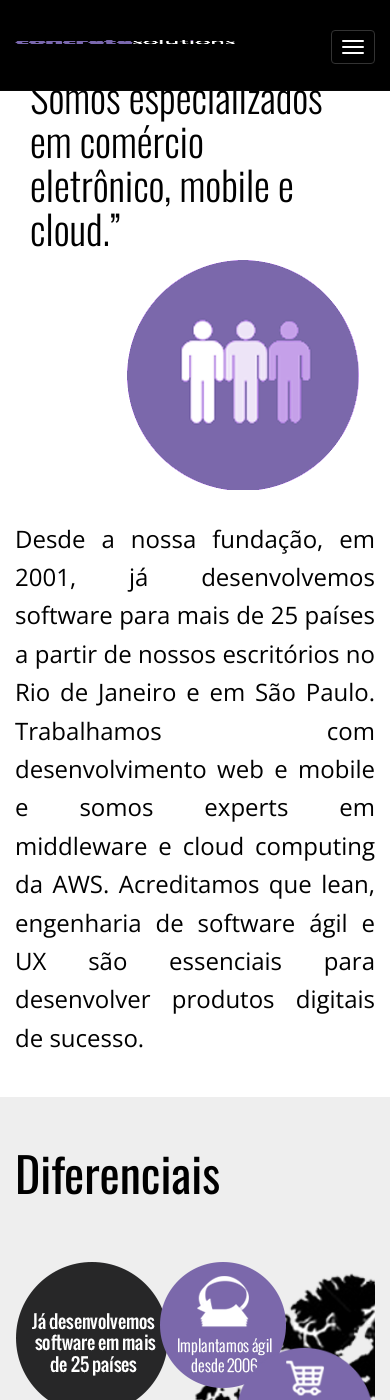
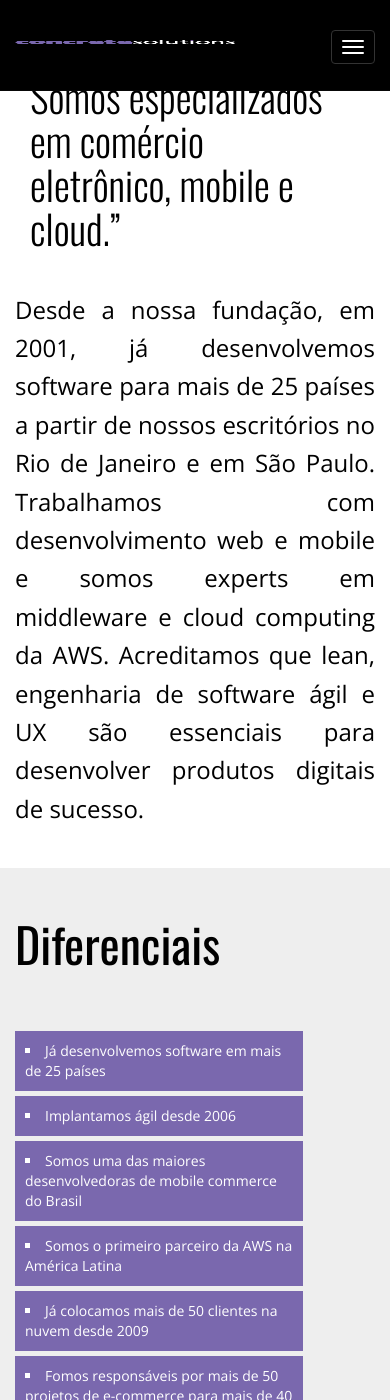
Before and after one commit to cs-lyra/concretesolutions.github.io, a Jekyll site: the page built from quem-somos.html, in a window 390 px wide and 1400 px high, scrolled down 1006 px. Built offline with Jekyll 4.4.1, drawn with Linux system fonts in a browser that asks for light colours; nearby versions of some CDN libraries; Markdown is read by kramdown in place of the engine named in the settings; some of the changed text lies outside the part shown.

Commit message:
novos ajustes

```diff
--- a/_includes/footer.html
+++ b/_includes/footer.html
@@ -66,11 +66,6 @@
 
 	  ga('create', 'UA-532914-1', 'concretesolutions.com.br');
 	  ga('send', 'pageview');
-
-	</script>
-	<script type="text/javascript">
-		$(".text1").fitText(2.0);
-		$(".text2").fitText(2.6);
 	</script>
 </body>
 </html>
--- a/css/style.css
+++ b/css/style.css
@@ -306,7 +306,7 @@ footer{background-color:#575656; padding: 40px 0 20px 0; color: #fff;}
 /*-------------------MAP--------------------------*/
 .map{
 	margin-top: 60px;
-	background: url("../img/map.png") no-repeat left top scroll;
+	background: url("../img/map.png") no-repeat center top scroll;
 	height:98%;
 	width: 100%;
 	-webkit-background-size: cover;
@@ -315,15 +315,19 @@ footer{background-color:#575656; padding: 40px 0 20px 0; color: #fff;}
 	background-size: cover;
 	padding-bottom: 32px;
 }
-.map ul{position: relative; width: 100%; height: 665px;}
-.map ul li{position:absolute;}
-.map ul .nota1{top:0; left:0;}
-.map ul .nota2{top:0; left:40%;}
-.map ul .nota3{top:51%; left:23%;}
-.map ul .nota4{top:70%; left:37%;}
-.map ul .nota5{top:42%; left:57%;}
-.map ul .nota6{top:27%; left:35%;}
-.map ul .nota7{top:13%; left:61%;}
+.points ul{position: relative; width: 100%; height: 665px;}
+.points ul li{position:absolute;}
+.points ul .nota1{top:0; left:0;}
+.points ul .nota2{top:0; left:40%;}
+.points ul .nota3{top:51%; left:23%;}
+.points ul .nota4{top:70%; left:37%;}
+.points ul .nota5{top:42%; left:57%;}
+.points ul .nota6{top:27%; left:35%;}
+.points ul .nota7{top:13%; left:61%;}
+
+
+.map .text-points{ display: block; width: 50%; display: none;}
+.map .text-points li{ padding: 10px; width: auto; background-color:#7a68ae; font-size: 14px; margin: 5px 0; color: #fff; clear: both; list-style-type: square; list-style-position: inside;}
 /*-------------------MOONLIGHT--------------------*/
 .content-moonlight{margin-top: 50px;}
 #moonlight p{font-size: 20px; font-weight: 300; line-height: 1.6; text-align: justify;}
@@ -338,6 +342,7 @@ footer{background-color:#575656; padding: 40px 0 20px 0; color: #fff;}
 /*.team li a:hover img{opacity: 0.5;}
 */.team li h3{font-family: "Oswald"; font-size: 18px; text-transform: uppercase; text-align: center;}
 .team li h6{font-weight: 300px; font-style: italic; font-size: 12px; text-transform: uppercase; text-align: center;}
+.tooltip-inner{text-align: left !important;  font-size: 14px; font-weight: 300; padding: 20px !important; max-width: 320px !important;}
 
 /*-----------------------------------------------*/
 
@@ -489,7 +494,7 @@ footer{background-color:#575656; padding: 40px 0 20px 0; color: #fff;}
 #clients .logo{margin-bottom: 30px;}
 #clients .content-text{font-size: 16px; font-weight: 300; text-align: justify; line-height: 1.8; padding-top: 10px; padding-right: -15px;}
 .f-nav { z-index: 9999; position: fixed; top: 70px; width:100%; }
-.logo-clients{float: left; margin-left:15% !important; margin-top:30px !important; width: 100%;}
+.logo-clients{float: left; margin-top:30px !important; width: 100%;}
 .logo-clients ul li{ background: url("../img/logos-clientes.png") no-repeat 0 0 scroll; width: 100px; height: 100px; display: inline-block;}
 .logo-clients .client-varejo-1{background-position: 0 0; width: 100px; height: 80px;}
 .logo-clients .client-varejo-2{background-position: -100px 0; width: 300px; height: 80px;}
@@ -581,6 +586,22 @@ footer{background-color:#575656; padding: 40px 0 20px 0; color: #fff;}
 #contato  .mini-contact .tel {font-size:13px; padding-left: 20px; background: url("../img/phone.png")no-repeat 0 top scroll; width:auto; height: auto;}
 #contato  .mini-contact .location {font-size:13px; padding-left: 20px; background: url("../img/at.png") no-repeat 0 top scroll; width:auto; height: auto; }
 /*-----------------RESPONSIVE--------------------*/
+@media screen and (max-width: 640px){
+	.map .text-points{ display: block; width: 80%;}
+
+	.map .points{display: none;}
+
+	.map{background: none;}
+}
+@media screen and (max-width: 991px){
+	 #clients .logo-clients ul li {
+		display: block;
+		clear: both;
+	}
+	#who-we-are img{
+		display: none;
+	}
+}
 @media screen and (min-width: 768px){
 	.container .jumbotron {
 		padding-left: 20px !important;
--- a/js/concrete.js
+++ b/js/concrete.js
@@ -22,6 +22,20 @@ $(document).ready(function() {
     $(".info.erro").hide();
   });
 
+  // Tooltip
+    $('.tooltip-1').tooltip('hide');
+    $('.tooltip-2').tooltip('hide');
+    $('.tooltip-3').tooltip('hide');
+    $('.tooltip-4').tooltip('hide');
+    $('.tooltip-5').tooltip('hide');
+    $('.tooltip-6').tooltip('hide');
+    $('.tooltip-7').tooltip('hide');
+    $('.tooltip-8').tooltip('hide');
+
+  //fitText
+    $(".text1").fitText(2.0);
+    $(".text2").fitText(2.6);
+
   // $('body').scrollspy({ target: '#secondary-menu' })
 
   // //scroll menusecondary
--- a/o-que-fazemos.html
+++ b/o-que-fazemos.html
@@ -111,7 +111,7 @@ title: O que fazemos
 					<div class="box-service col-md-3">
 						<div class="row center"><img src="img/integracao.png"></div>
 						<h3>Integração</h3>
-						<p>PExperiência em projetos de consultoria, implementação e troubleshooting.Mais de 7 anos e 30 clientes com as melhores soluções do mercado</p>
+						<p>Experiência em projetos de consultoria, implementação e troubleshooting.Mais de 7 anos e 30 clientes com as melhores soluções do mercado</p>
 					</div>
 					<div class="box-service col-md-3">
 						<div class="row center"><img src="img/bpm.png"></div>
--- a/quem-somos.html
+++ b/quem-somos.html
@@ -33,6 +33,15 @@ title: Quem Somos
 				<h1 class="title"> Diferenciais</h1>
 			</header>
 		    <div class="map">
+		    	<ul class="text-points">
+	    			<li>Já desenvolvemos software em mais de 25 países</li>
+	    			<li>Implantamos ágil desde 2006</li>
+	    			<li>Somos uma das maiores desenvolvedoras de mobile commerce do Brasil</li>
+	    			<li>Somos o primeiro parceiro da AWS na América Latina</li>
+	    			<li>Já colocamos mais  de 50 clientes na nuvem desde 2009</li>
+	    			<li>Fomos responsáveis por mais de 50 projetos de  e-commerce para mais de 40 clientes</li>
+	    			<li>Já criamos mais de 25  aplicativos mobile</li>
+	    		</ul>
 		    	<div class="points">
 		    		<ul>
 		    			<li class="nota1"><img src="img/nota1.png" alt=""></li>
@@ -77,43 +86,44 @@ title: Quem Somos
 			</header>
 		    <ul class="team">
 		    	<li>
-		    		<img src="img/fernando.png" alt="Fernando De La Riva" class=" ">
+		    		<a class="tooltip-1" data-placement="right" title="Engenheiro de computação pela PUC-RJ, especialista pela Coppead, tem MBA pela universidade de Columbia e mestre pela London Business School. É empreendedor serial e já ajudou a desenvolver mais de 24 startups de tecnologia. Foi sócio-fundador da Atness Computing Services, consultor, gerente de projetos e COO da Teknoland do Brasil (empresa do Grupo Terra Telefônica) e especialista de produto e gerente comercial da NCD e da IBM (Risc 6000)."><img src="img/fernando.png" alt="Fernando De La Riva"></a>
 		    		<h3>Fernando De La Riva</h3>
 		    		<h6>sócio-fundador</h6>
 		    	</li>
 		    	<li>
-		    		<img src="img/oliveira.png" alt="Victor Oliveira" class=" ">
+		    		<a  class="tooltip-2" data-placement="right" title="Engenheiro de computação pela PUC-RJ, tem formação  em Rational Process Fundamentals, Implementing RUP e Requirements Management with Use Cases, Configuration Management, Iterative Project Management. É Scrum Master certificado e foi sócio-fundador da Atness Computing Services e arquiteto e e-consultant da Teknoland do Brasil. Participou como consultor, analista e arquiteto em projetos das empresas Procter & Gamble, Ceras Johnson, Americanas.com, Globo.com, entre outras."><img src="img/oliveira.png" alt="Victor Oliveira"></a>
 					<h3>Victor Oliveira</h3>
 		    		<h6>sócio-fundador</h6>
 		    	</li>
 		    	<li>
-		    		<img src="img/roma.png" alt="Vitor Roma" class=" ">
+		    		<a  class="tooltip-3" data-placement="left" title="Economista,  MBA em Finanças e Mestre em administração pelo IBMEC com tese desenvolvida na área de Empreendedorismo.
+Teve 10 anos de experiência nas áreas de gestão da Rede Globo de Televisão , Globosat Programadora e Lafarge antes de montar a Concrete Solutions."><img src="img/roma.png" alt="Vitor Roma"></a>
 		    		<h3>Vitor Roma</h3>
 		    		<h6>sócio-fundador</h6>
 		    	</li>
 		    	<li>
-		    		<img src="img/corintho.png" alt="Corintho Assunção" class=" ">
+		    		<a class="tooltip-4" data-placement="right" title="Graduado pela PUC-RJ, assume hoje a área de operações em São Paulo. Já foi analista de sistemas na Embria e consultor na Oi/Telemar antes de ingressar na Concrete Solutions, em 2005."><img src="img/corintho.png" alt="Corintho Assunção"></a>
 		    		<h3>Corintho Assunção</h3>
 		    		<h6>sócio</h6>
 		    	</li>
 		    	<li>
-		    		<img src="img/bruno.png" alt="Bruno Moneró" class=" ">
+		    		<a class="tooltip-5" data-placement="right" title="Formado na PUC-Rio em Ciência da Computação, tem MBA na FGV em Gestão Empresarial e uma grande bagagem de gestão de projetos e pessoas. Possui certificações PSM (Professional Scrum Master) e PSPO (Professional Scrum Product Owner). Tem bastante experiência com o desenvolvimento de sites de comércio eletrônico, trabalhando em projetos como B2W e Casa&Vídeo. Está na Concrete desde 2005 e já foi consultor da Accenture e analista na Refinaria de Manguinhos."><img src="img/bruno.png" alt="Bruno Moneró"></a>
 		    		<h3>Bruno Moneró</h3>
 		    		<h6>sócio</h6>
 		    	</li>
 		    	<li>
-		    		<img src="img/alexandre.png" alt="Alexandre Bairos" class=" ">
+		    		<a class="tooltip-6" data-placement="left" title="Formado em Engenharia da Computação pela UERJ, está na Concrete Solutions desde 2001, onde começou como estagiário. Já participou de importantes projetos em clientes como Globo.com, Prêmio Innovare, Infoglobo, Globosat, Casa & Vídeo e em algumas startups, como ChefTV e Tamboro. Seu lema pessoal no momento é 'Be agile, be lean, be mindful.'"><img src="img/alexandre.png" alt="Alexandre Bairos"></a>
 		    		<h3>Alexandre Bairos</h3>
 		    		<h6>sócio</h6>
 		    	</li>
 		    	<li>
-		    		<img src="img/lima.png" alt="Victor Lima" class=" ">
+		    		<a class="tooltip-7" data-placement="right" title="Na Concrete Solutions desde 2007, assume a gerência de desenvolvimento de produtos mobile enquanto atua como CEO da CloudRetail, empresa do Fundo Moonlight que pretende revolucionar a forma como as pessoas compram em canais móveis. É desenvolvedor desde 1999, e começou a desenvolver apps nativos para iOS em 2010. Antes da Concrete Solutions, foi desenvolvedor de software na IBM Brasil."><img src="img/lima.png" alt="Victor Lima"></a>
 		    		<h3>Victor Lima</h3>
 		    		<h6>gerente da área mobile e <br>sócio-fundador da CloudRetail</h6>
 		    	</li>
 
 		    	<li>
-		    		<img src="img/avatar.png" alt="Leandro Alves" class=" ">
+		    		<a class="tooltip-8" data-placement="right" title="Na Concrete Solutions desde 2006, é a gerente da área de suporte enquanto atua como CEO da FIX Support, empresa do Fundo Moonlight que oferece suporte na nuvem. Já foi gerente na Good Quality Alimentos e sargento do Exército Brasileiro no 1º GAAAe."><img src="img/avatar.png" alt="Leandro Alves"></a>
 		    		<h3>Leandro Alves</h3>
 		    		<h6>gerente da área de suporte e <br>sócio-fundador da FIX</h6>
 		    	</li>
```
Also changed, not shown: clientes.html (+6 -6 lines), img/case-dafiti.jpg, img/case-dafiti.png (added), img/img-post2.jpg (added), img/logo-fix.png.
